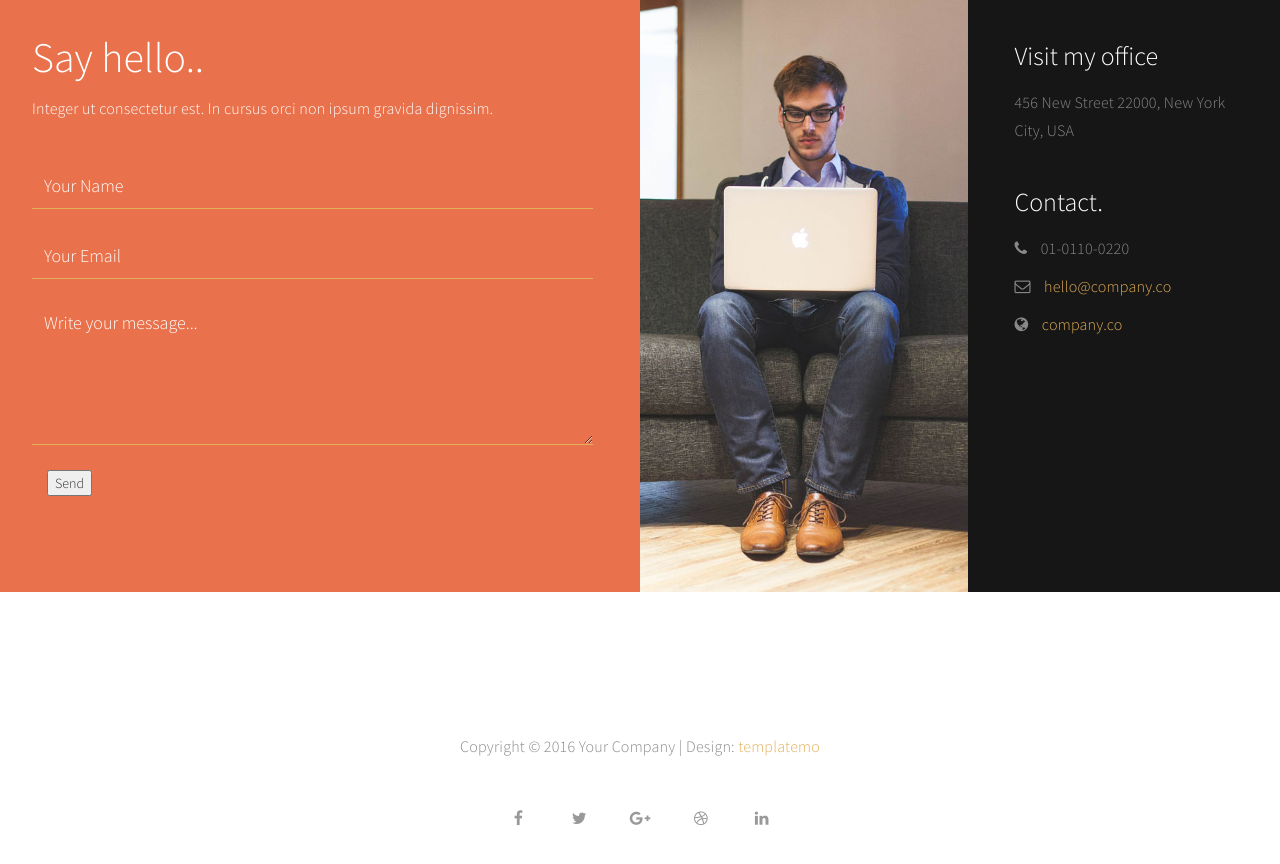
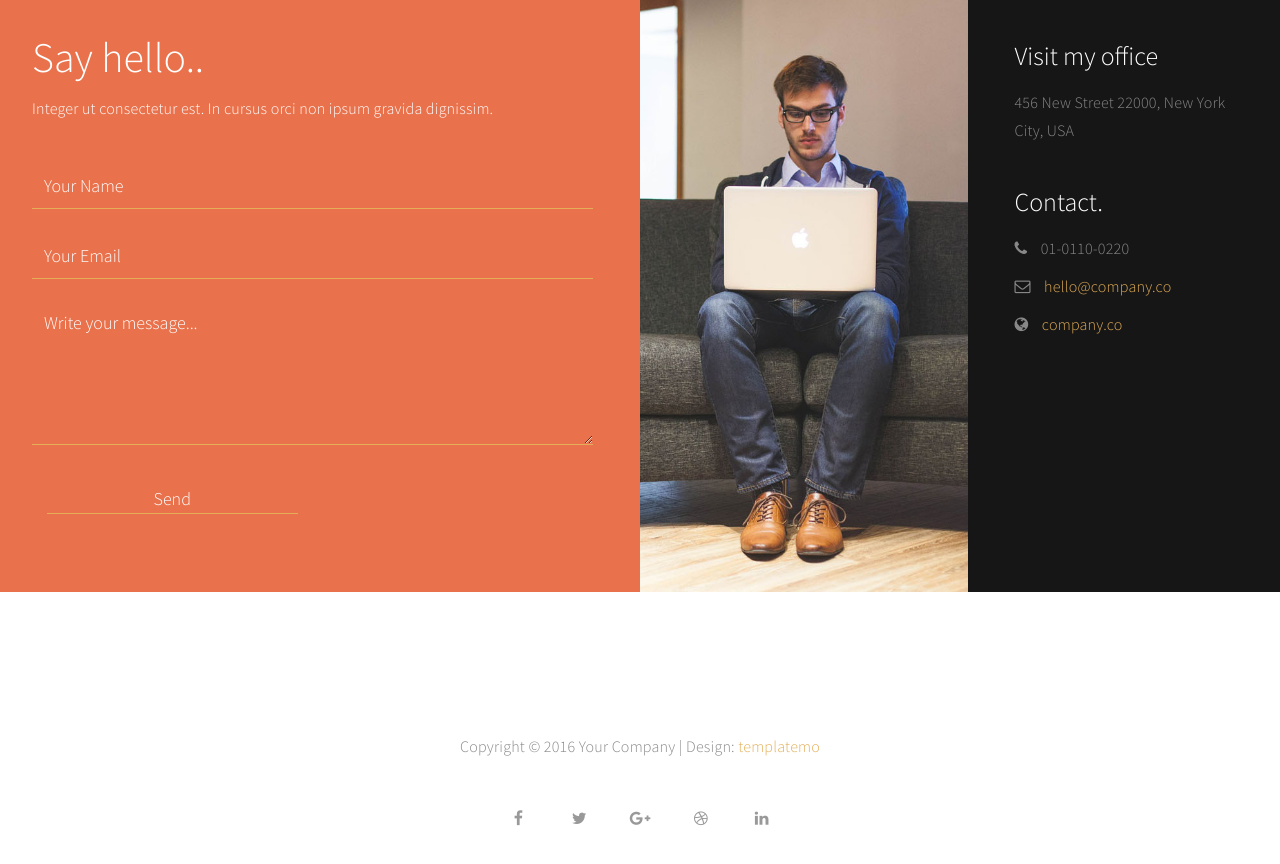
Before and after one commit to Nightfury619/amanraj, a plain HTML site: page index.html in a window 1280 px wide. Shown: the part 2875-3739 px from the top of the page. Drawn offline with Linux system fonts and the light colour scheme.

Commit message:
debugnext

```diff
--- a/index.html
+++ b/index.html
@@ -331,7 +331,7 @@ http://www.templatemo.com/tm-498-stimulus
                                         <textarea name="message" rows="5" class="form-control" id="message" placeholder="Write your message..."></textarea>
                                    </div>
                                    <div class="wow fadeInUp col-md-6 col-sm-8" data-wow-delay="1.6s">
-                                        <button type="submit">Send</button>
+                                        <button class="form-control" id="submit" type="submit">Send</button>
                                    </div>
                               </form>
                          </div>
```
